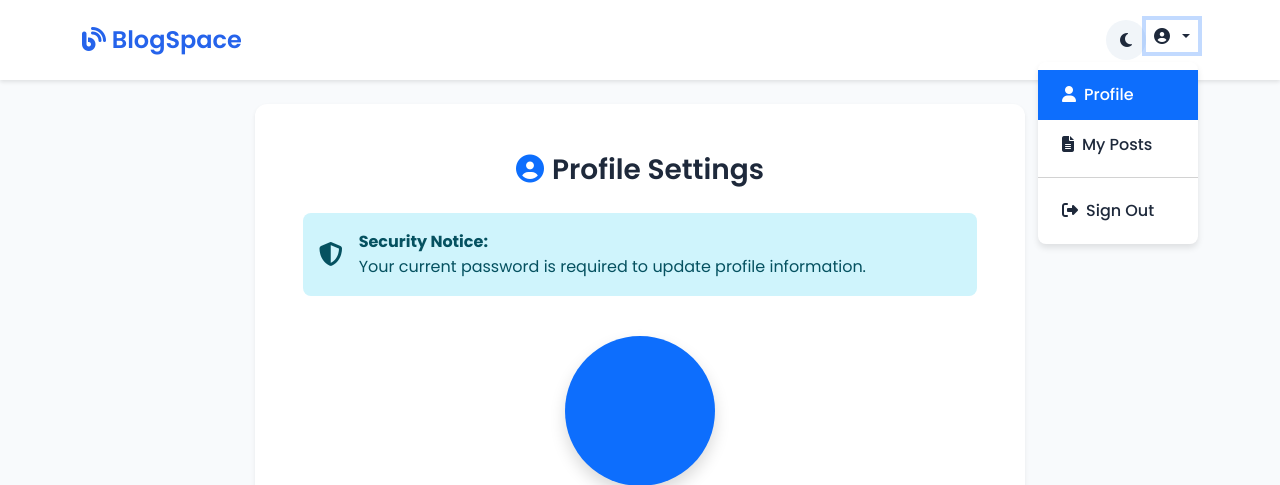
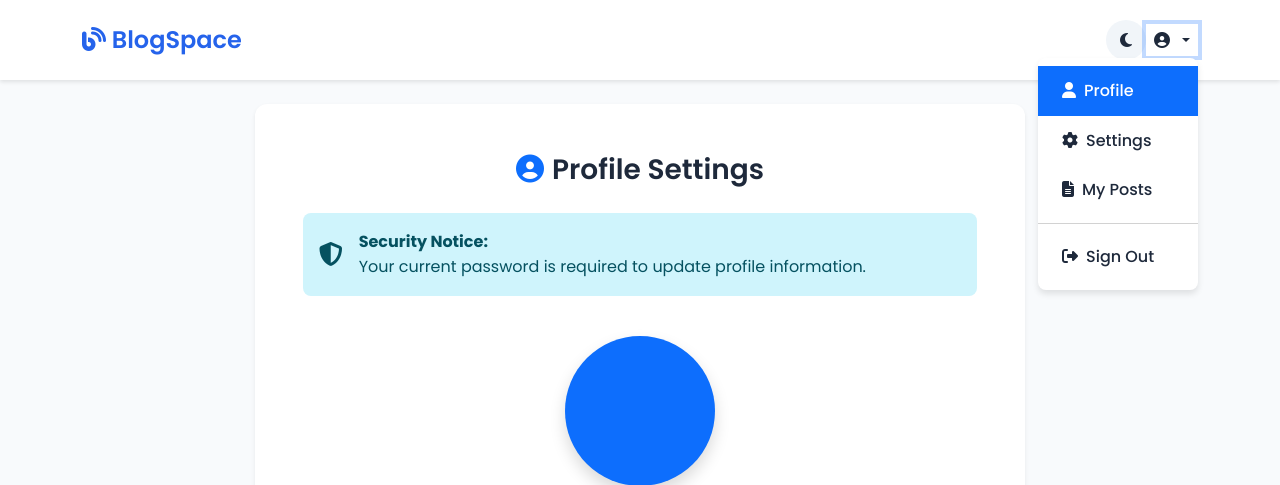
Before and after one commit to talhanuhuymaz/DjangoBlog, a Django app: template blog/templates/blog/profile.html in a window 1280 px wide, after a click that opens the changed part. Shown: the top 485 px of the page. Run offline with Django 3.2, Linux system fonts and the light colour scheme; the template is opened without the code that fills it, so the values that code supplies are empty.

Commit message:
fix nav bar
fix nav bar

```diff
--- a/blog/templates/blog/profile.html
+++ b/blog/templates/blog/profile.html
@@ -6,17 +6,22 @@
 <!-- Navigation -->
 <nav class="navbar navbar-expand-lg navbar-light sticky-top">
     <div class="container">
-        <a class="navbar-brand" href="/home/">
+        <a class="navbar-brand" href="{% url 'home-page' %}">
             <i class="fas fa-blog"></i> BlogSpace
         </a>
 
-        <button class="navbar-toggler" type="button" data-bs-toggle="collapse" data-bs-target="#navbarContent">
-            <span class="navbar-toggler-icon"></span>
-        </button>
+        <div class="d-flex align-items-center">
+            <button onclick="toggleTheme()" class="theme-toggle d-lg-none me-2" title="Toggle theme">
+                <i id="theme-icon-mobile" class="fas fa-moon"></i>
+            </button>
+            <button class="navbar-toggler" type="button" data-bs-toggle="collapse" data-bs-target="#navbarContent">
+                <span class="navbar-toggler-icon"></span>
+            </button>
+        </div>
 
         <div class="collapse navbar-collapse" id="navbarContent">
-            <div class="navbar-nav ms-auto">
-                <button onclick="toggleTheme()" class="theme-toggle" title="Toggle theme">
+            <div class="navbar-nav ms-auto align-items-center">
+                <button onclick="toggleTheme()" class="theme-toggle d-none d-lg-flex" title="Toggle theme">
                     <i id="theme-icon" class="fas fa-moon"></i>
                 </button>
                 <div class="nav-item dropdown">
@@ -25,11 +30,12 @@
                         {{ user.username }}
                     </a>
                     <ul class="dropdown-menu dropdown-menu-end">
-                        <li><a class="dropdown-item active" href="/profile/"><i class="fas fa-user me-2"></i>Profile</a></li>
-                        <li><a class="dropdown-item" href="/myposts/"><i class="fas fa-file-alt me-2"></i>My Posts</a></li>
+                        <li><a class="dropdown-item active" href="{% url 'profile' %}"><i class="fas fa-user me-2"></i>Profile</a></li>
+                        <li><a class="dropdown-item" href="{% url 'settings' %}"><i class="fas fa-cog me-2"></i>Settings</a></li>
+                        <li><a class="dropdown-item" href="{% url 'my-posts' %}"><i class="fas fa-file-alt me-2"></i>My Posts</a></li>
                         <li><hr class="dropdown-divider"></li>
                         <li>
-                            <form method="POST" action="/signout/" class="dropdown-item p-0">
+                            <form method="POST" action="{% url 'signout' %}" class="dropdown-item p-0">
                                 {% csrf_token %}
                                 <button type="submit" class="dropdown-item"><i class="fas fa-sign-out-alt me-2"></i>Sign Out</button>
                             </form>
```
Also changed, not shown: blog/templates/blog/settings.html (+10 -5 lines).
